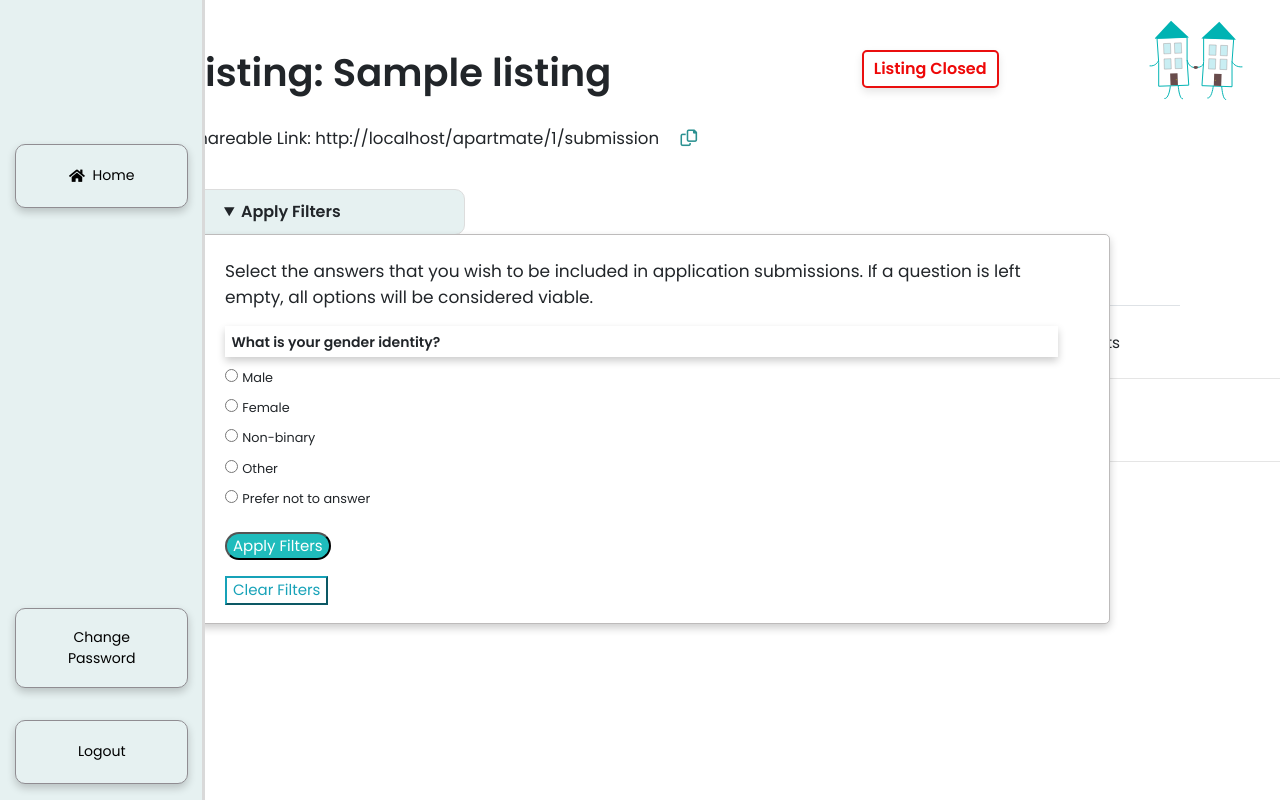
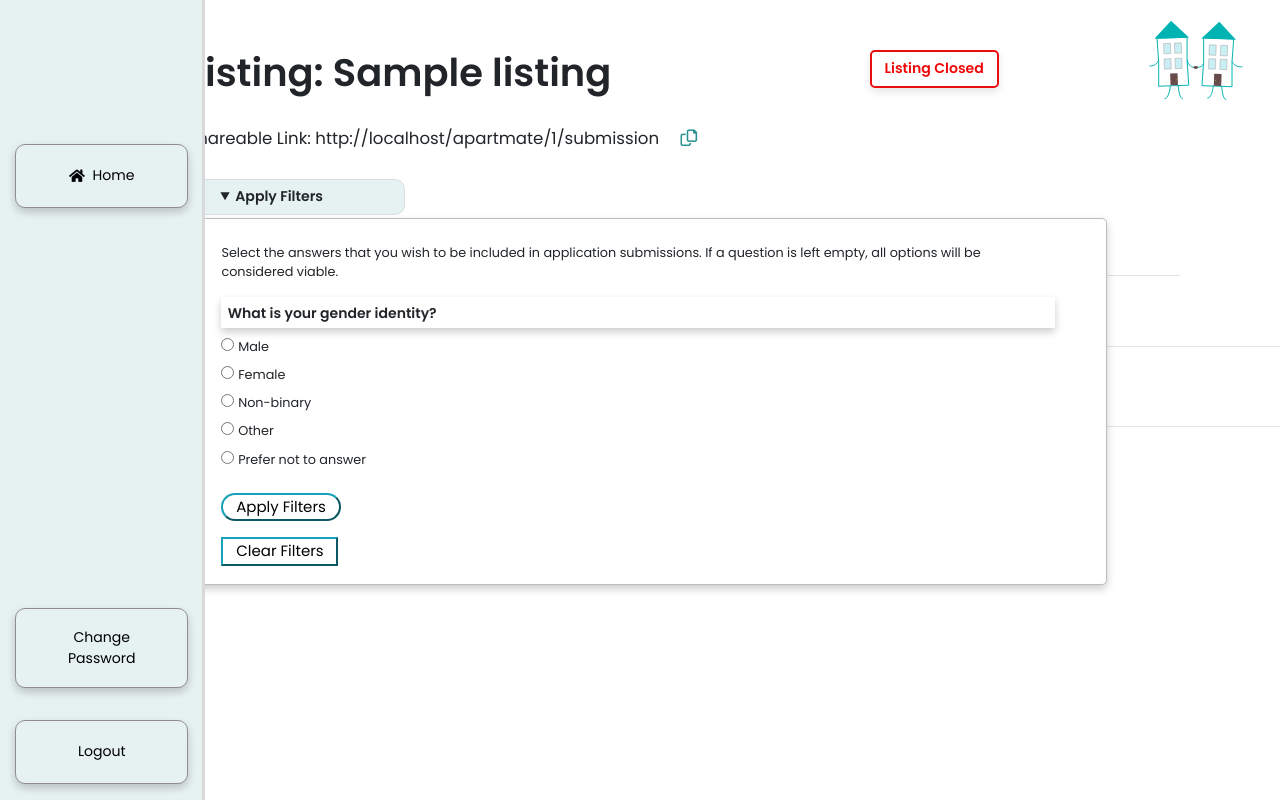
Before and after one commit to SunilCotterill/team-16-capstone, a Django app: page /apartmate/1/results in a window 1280 px wide, after a click on "Apply Filters". Run offline with Django 4.2, Linux system fonts and the light colour scheme; a user stored in the database is signed in; data comes from the database, SQL or seed files in the repository; tables that the repository leaves empty hold one stand-in row (values such as "Sample post"); some libraries are stand-ins or nearby versions.

Commit message:
who would have guessed.more stuff

```diff
--- a/submitter/templates/submitter/results.html
+++ b/submitter/templates/submitter/results.html
@@ -29,7 +29,7 @@
         details {
             border: 1px solid #ddd;
             padding: 10px;
-            margin: 10px;
+            margin-left: 10px;
             border-radius: 10px;
             background-color: #E6F1F1;
         }
@@ -45,16 +45,17 @@
         /* Hide the content by default */
         details {
             border: 1px solid #ddd;
-            padding: 10px;
+            padding: 0.5vw;
             margin-left: 8vw; /* Shorten from the right by setting margin-right to auto */
-            width: 25%; /* Default width */
+            width: 17vw; /* Default width */
             max-width: 25%; /* Limit maximum width */
+            font-size: 1.1vw ;
         }
 
         /* Style for the content within the details element */
 
         details[open] {
-            width: 25%; /* Adjust width as needed when expanded */
+            width: 17vw; /* Adjust width as needed when expanded */
             max-width: 80%; /* Limit maximum width when expanded */
         }
         .True {
@@ -147,7 +148,7 @@
         /* Adjust table header positioning */
         th {
             text-align: left; /* Align header content to the left */
-            font-size: 1.2vw;
+            font-size: 1.1vw;
             font-weight: 300;
             padding-bottom: 3vh;
         }
@@ -158,6 +159,7 @@
             padding-top: 5px; /* Add padding top */
             padding-bottom: 5px; /* Add padding bottom */
             padding: 20px 0px; /* Add padding to all sides of the cell */
+            font-size: 1.1vw;
         }
 
         /* Remove button styling */
@@ -315,16 +317,21 @@
             font-size: 15px;
             margin-top: 2vh;
             margin-bottom: 1vh;
-            background-color: #1FBCBC ;
-            color: white;
+            padding-left: 1vw;
+            padding-right: 1vw;
+            background-color: #ffffff ;
+            color: rgb(0, 0, 0);
+            border-color: #17A2B8;
         }
 
         .clear-filter-btn {
             font-size: 15px;
             margin-top: 1vh;
             margin-bottom: 1vh;
-            color: #17A2B8;
-            background-color: #FFFFFF;
+            color: #000000;
+            padding-left: 1vw;
+            padding-right: 1vw;
+            background-color: #ffffff;
             border-color: #17A2B8;
         }
 
@@ -335,7 +342,7 @@
         .title-and-action-container {
             display: flex;
             flex-direction: row; /* Align items in a row */
-            align-items: left; /* Center items vertically */
+            align-items: right; /* Center items vertically */
             justify-content: space-between; /* Space between title and button */
             width: 80%; /* Full width of its parent */
             margin-bottom: 0vh; /* Optional: adds some space below the container */
@@ -369,12 +376,12 @@
             {% if not listing_status %}
             <form method="POST" action="{% url 'submitter:close-listing' listing_id %}">
                 {% csrf_token %}
-                <button type="submit" style="color: rgb(12, 135, 39); background-color: rgb(255, 255, 255); border: 2px solid rgb(12, 135, 39); padding: 5px 10px; border-radius: 5px; cursor: pointer; box-shadow: 0 4px 8px rgba(0, 0, 0, 0.1);" title="Close Listing">Listing Open</button>
+                <button type="submit" style="color: rgb(12, 135, 39); background-color: rgb(255, 255, 255); font-size: 1.1vw; border: 2px solid rgb(12, 135, 39); padding: 0.5vw 1vw; border-radius: 5px; cursor: pointer; box-shadow: 0 4px 8px rgba(0, 0, 0, 0.1);" title="Close Listing">Listing Open</button>
             </form>
             {% else %}
             <form method="POST" action="{% url 'submitter:reopen-listing' listing_id %}">
                 {% csrf_token %}
-                <button type="submit" style="color: rgb(238, 8, 8); background-color: rgb(255, 255, 255); border: 2px solid rgb(234, 15, 15); padding: 5px 10px; border-radius: 5px; cursor: pointer; box-shadow: 0 4px 8px rgba(0, 0, 0, 0.1);" title="Reopen Listing">Listing Closed</button>
+                <button type="submit" style="color: rgb(238, 8, 8); background-color: rgb(255, 255, 255); font-size: 1.1vw; border: 2px solid rgb(234, 15, 15); padding: 0.5vw 1vw; border-radius: 5px; cursor: pointer; box-shadow: 0 4px 8px rgba(0, 0, 0, 0.1);" title="Reopen Listing">Listing Closed</button>
             </form>
             {% endif %}
         </div>
@@ -389,7 +396,7 @@
             <summary>Apply Filters</summary>
             <div class="filter-dropdown">
                 <!-- Your filter content here -->
-                <p style="font-size: 17px;">Select the answers that you wish to be included in application submissions. If a question is left empty, all options will be considered viable. </p>
+                <p style="font-size: 1vw;">Select the answers that you wish to be included in application submissions. If a question is left empty, all options will be considered viable. </p>
                 <form action="{% url 'submitter:results' listing_id%}" method="post">
                     {% csrf_token %}
 
```
Also changed, not shown: submitter/templates/submitter/homepage.html (+5 -2 lines).
